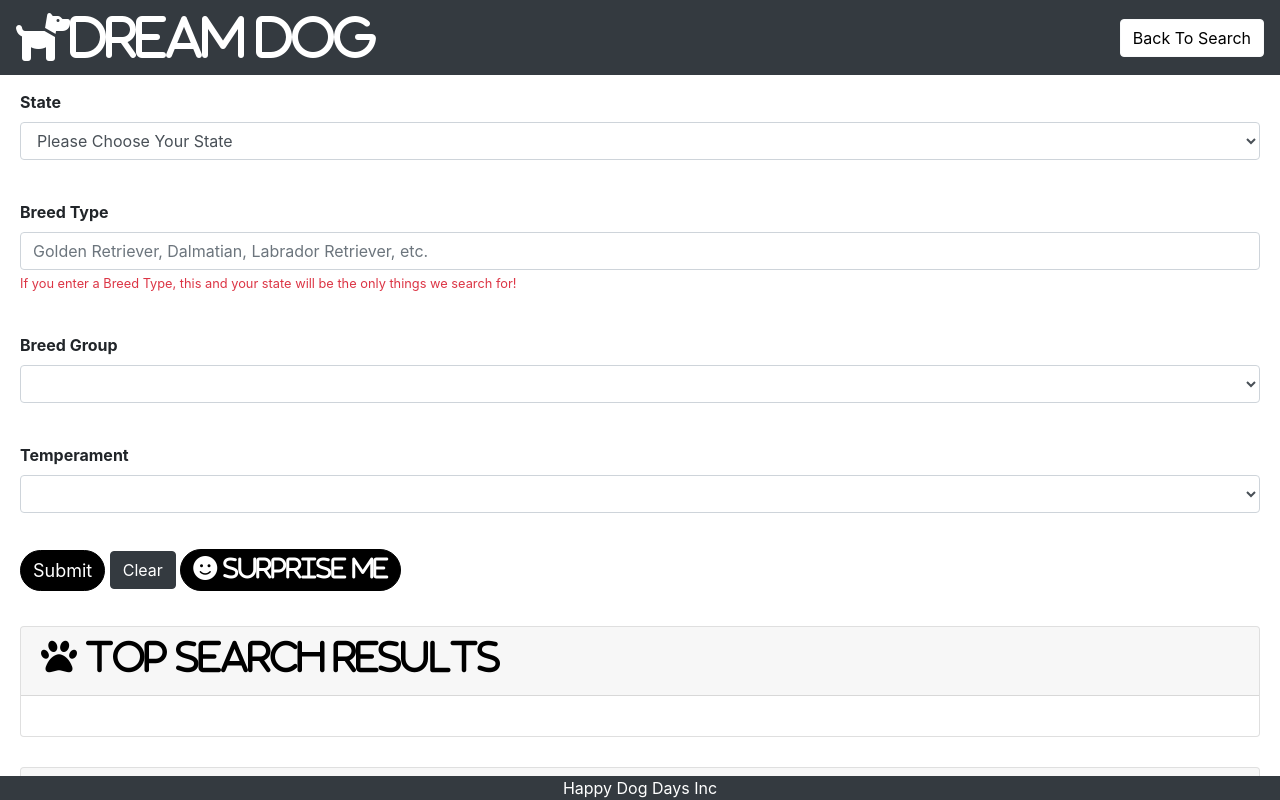
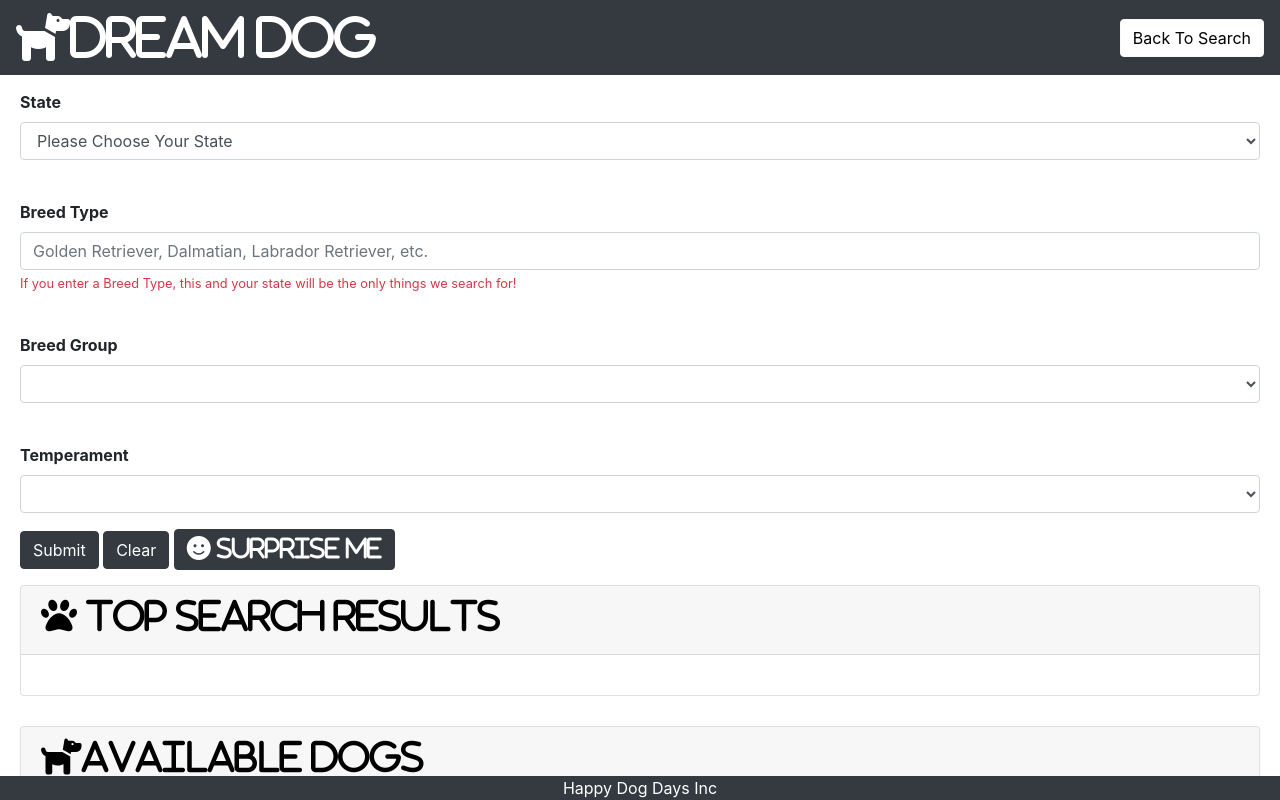
Before and after one commit to vkalaparthy/2020-Project1, a plain HTML site: page index.html in a window 1280 px wide. Drawn offline with nearby package versions, Linux system fonts and the light colour scheme.

```diff
--- a/index.html
+++ b/index.html
@@ -130,11 +130,11 @@
                         </select>
                     </div>
 
-                    <button class="btn btn-primary" id="search-button">Submit</button>
+                    <button class="btn btn-dark" id="search-button">Submit</button>
 
                     <button type="reset" value="Reset" class="btn btn-dark" id="clear-button">Clear</button>
 
-                    <button class="btn btn-primary" id="surpriseMe-button"><i class="fa fa-smile" style="font-size: 24px; color:white"> Surprise Me</i></button>
+                    <button class="btn btn-dark" id="surpriseMe-button"><i class="fa fa-smile" style="font-size: 24px; color:white"> Surprise Me</i></button>
                 </form>
 
 
```
